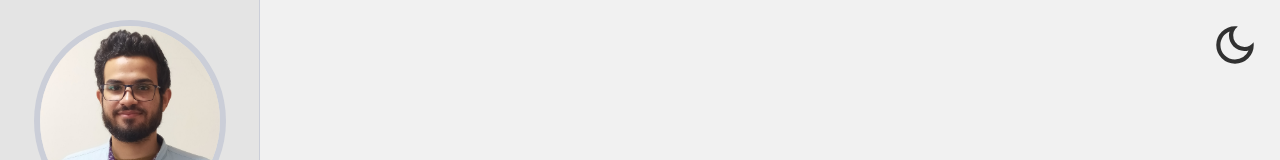
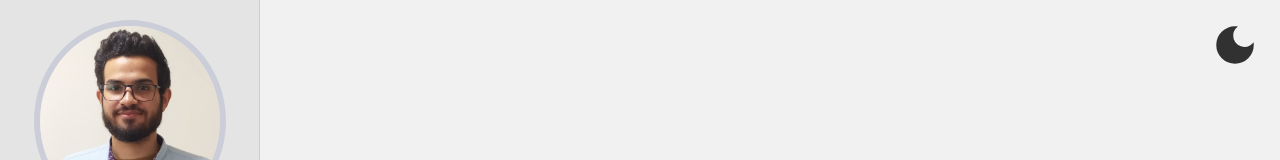
Before and after one commit to abdallahWahbah/Portfolio, a React (Create React App) app: page /home in a window 1280 px wide. Both pictures are taken after a click on the icon 1235 px from the left and 45 px from the top of the page. Shown: the top 160 px of the page. Built offline with nearby package versions, Linux system fonts and the light colour scheme.

Commit message:
Changed dark mode icon

```diff
--- a/src/components/DarkMode.js
+++ b/src/components/DarkMode.js
@@ -1,6 +1,6 @@
 import React, {useState} from 'react'
 import {MdOutlineLightMode} from 'react-icons/md';
-import {MdOutlineDarkMode} from 'react-icons/md'
+import {MdDarkMode} from 'react-icons/md'
 
 const DarkMode = () =>
 {
@@ -24,7 +24,7 @@ const DarkMode = () =>
             {mode === "light" ? (
                 <MdOutlineLightMode onClick={toggle} className="light__icon" />
             ) : (
-                <MdOutlineDarkMode onClick={toggle} className="dark__icon" />
+                <MdDarkMode onClick={toggle} className="dark__icon" />
             )}
         </div>
     )
```
